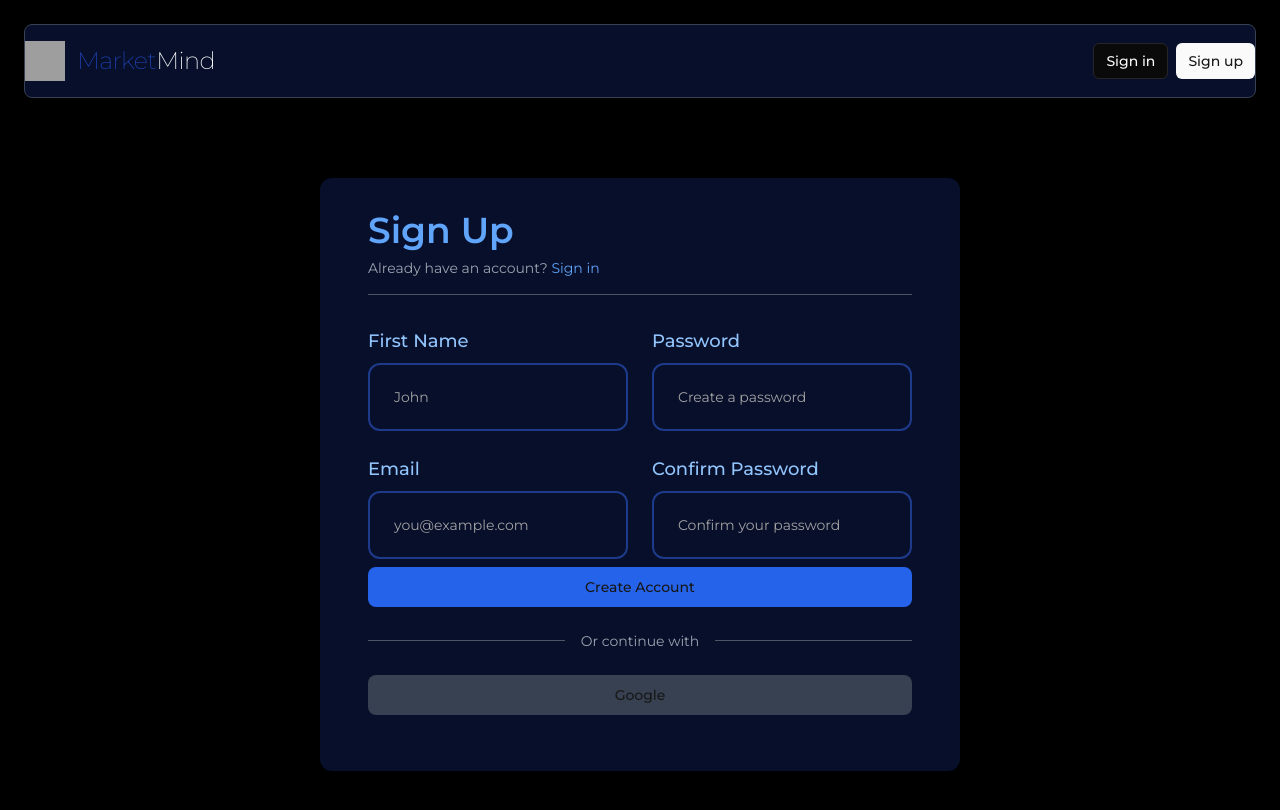
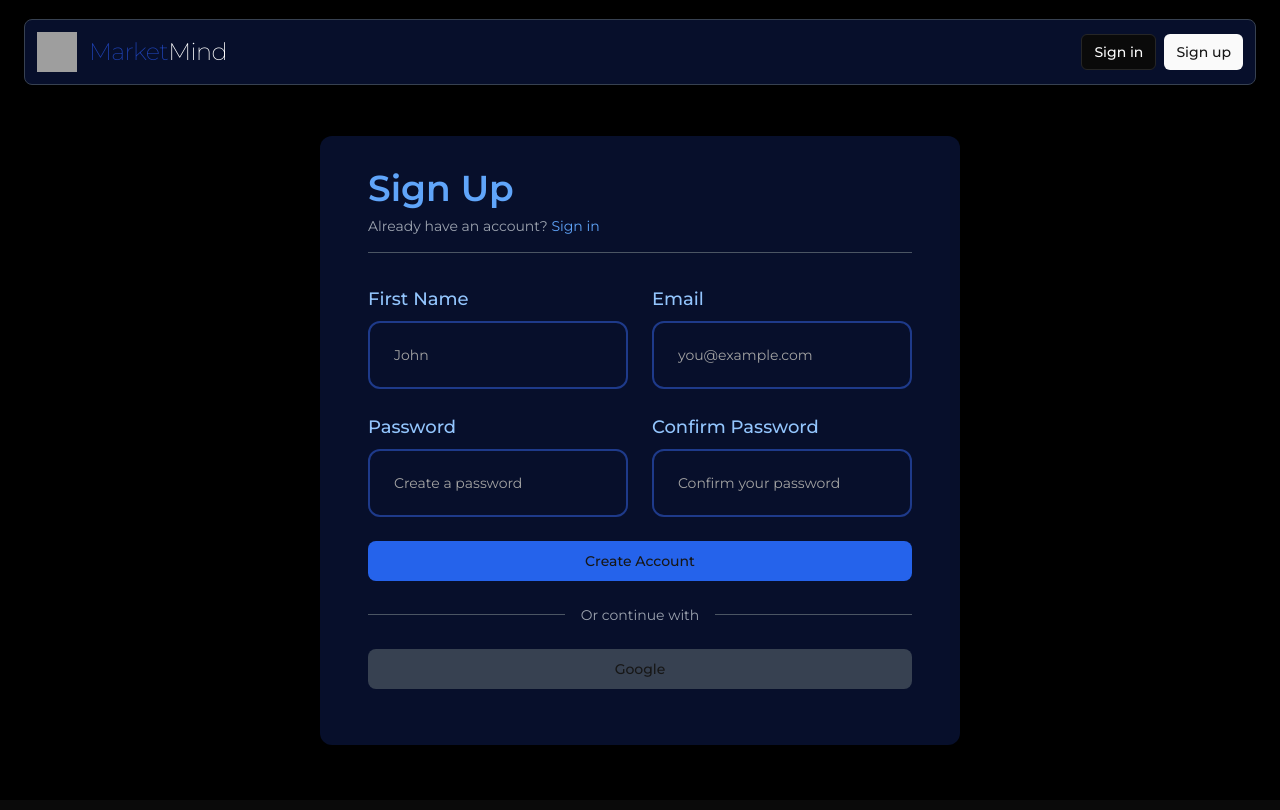
Before and after one commit to nikhilp1234567/Market-research-agent, a Next.js app: page /sign-up in a window 1280 px wide. Shown: the top 810 px of the page. Built offline with nearby package versions, Linux system fonts and the light colour scheme; no server answers; grey boxes are pictures that could not be loaded.

Commit message:
ui fixes

```diff
--- a/app/(auth-pages)/sign-up/page.tsx
+++ b/app/(auth-pages)/sign-up/page.tsx
@@ -40,6 +40,24 @@ export default async function SignUp(props: { searchParams: any }) {
                 </div>
 
                 <div className='space-y-2'>
+                  <Label htmlFor='password' className='text-lg font-medium text-blue-300'>
+                    Password
+                  </Label>
+                  <div className='flex justify-center items-center p-3 !border-solid !border-blue-900 border-[2px] rounded-xl hover:border-blue-700 transition-colors'>
+                    <Input
+                      type='password'
+                      name='password'
+                      placeholder='Create a password'
+                      required
+                      className='bg-transparent border-none outline-none focus-visible:ring-0 focus-visible:ring-offset-0'
+                    />
+                  </div>
+                </div>
+              </div>
+
+              {/* Right Column - Email and Confirm Password */}
+              <div className='space-y-6'>
+                <div className='space-y-2'>
                   <Label htmlFor='email' className='text-lg font-medium text-blue-300'>
                     Email
                   </Label>
@@ -48,24 +66,6 @@ export default async function SignUp(props: { searchParams: any }) {
                       name='email'
                       type='email'
                       placeholder='you@example.com'
-                      required
-                      className='bg-transparent border-none outline-none focus-visible:ring-0 focus-visible:ring-offset-0'
-                    />
-                  </div>
-                </div>
-              </div>
-
-              {/* Right Column - Password Fields */}
-              <div className='space-y-6'>
-                <div className='space-y-2'>
-                  <Label htmlFor='password' className='text-lg font-medium text-blue-300'>
-                    Password
-                  </Label>
-                  <div className='flex justify-center items-center p-3 !border-solid !border-blue-900 border-[2px] rounded-xl hover:border-blue-700 transition-colors'>
-                    <Input
-                      type='password'
-                      name='password'
-                      placeholder='Create a password'
                       required
                       className='bg-transparent border-none outline-none focus-visible:ring-0 focus-visible:ring-offset-0'
                     />
@@ -91,11 +91,10 @@ export default async function SignUp(props: { searchParams: any }) {
             <SubmitButton
               pendingText='Creating Account...'
               formAction={signUpAction}
-              className='bg-blue-600 px-8 transition-all hover:bg-blue-500 py-3 rounded-lg w-full font-medium mt-2'>
+              className='bg-blue-600 px-8 transition-all hover:bg-blue-500 py-3 rounded-lg w-full font-medium mt-6'>
               Create Account
             </SubmitButton>
           </form>
-
 
           <div className='relative'>
             <div className='absolute inset-0 flex items-center'>
--- a/app/page.tsx
+++ b/app/page.tsx
@@ -7,8 +7,6 @@ import "swiper/css";
 import "swiper/css/effect-coverflow";
 import "swiper/css/pagination";
 import ReferenceCard from "@/my-components/ReferenceCard";
-import { CheckoutForm } from "@/my-components/CheckoutForm";
-import { motion } from "motion/react";
 
 export default function Home() {
   return (
@@ -32,7 +30,7 @@ export default function Home() {
         </p>
         <div className='flex my-8 flex-row gap-6'>
           <Link
-            href='/sign-in'
+            href='/sign-up'
             className='bg-black border-2  border-white hover:bg-white hover:text-black text-white font-medium py-3 px-8 rounded-xl text-lg md:text-xl transition-all duration-300 hover:scale-[1.02] active:scale-95 shadow-lg hover:shadow-xl active:shadow-md'>
             Try It Now
           </Link>
@@ -40,7 +38,7 @@ export default function Home() {
       </section>
 
       {/* About Section */}
-      <section id='about-section' style={{ backgroundColor: "#070F2B" }} className='max-w-full mx-6 py-16 md:py-24 border rounded-xl border-blue-900/50'>
+      <section id='about-section' style={{ backgroundColor: "#070F2B" }} className='max-w-full mx-6 py-16 md:py-24 border rounded-xl border'>
         <div className='max-w-6xl mx-auto px-4'>
           <h2 className='text-3xl md:text-4xl font-light text-center mb-12 text-white animate-fade-up animate-once animate-ease-in-out'>
             Your Agentic Market Research Platform
@@ -62,7 +60,7 @@ export default function Home() {
             ].map((item, index) => (
               <div
                 key={index}
-                className='p-8 bg-gray-900 rounded-xl hover:bg-blue-900/20 transition-all duration-200 cursor-pointer hover:scale-105 animate-fade-up animate-once animate-ease-in-out'
+                className='p-8 border bg-gray-900 rounded-xl hover:bg-blue-900/20 transition-all duration-200 cursor-pointer hover:scale-105 animate-fade-up animate-once animate-ease-in-out'
                 style={{ animationDelay: `${index * 100}ms` }}>
                 <h3 className='text-2xl font-light mb-4 text-white'>{item.title}</h3>
                 <p className='text-gray-400'>{item.description}</p>
@@ -94,14 +92,16 @@ export default function Home() {
               ].map((feature, index) => (
                 <div
                   key={index}
-                  className='p-6 bg-gray-900 rounded-xl hover:bg-gray-800 transition-all duration-200 cursor-pointer animate-fade-up animate-once animate-ease-in-out'
+                  className='p-6 border bg-gray-900 rounded-xl hover:bg-gray-800 transition-all duration-200 cursor-pointer animate-fade-up animate-once animate-ease-in-out'
                   style={{ animationDelay: `${index * 100}ms` }}>
                   <h3 className='text-2xl font-light text-white mb-4'>{feature.title}</h3>
                   <p className='text-gray-400'>{feature.description}</p>
                 </div>
               ))}
             </div>
-            <div className='lg:col-span-2 bg-gray-900 rounded-xl hover:bg-gray-800 transition-colors duration-200 min-h-full md:h-[500px] animate-fade-up animate-once animate-ease-in-out'></div>
+            <div className='lg:col-span-2 border bg-gray-900 rounded-xl hover:bg-gray-800 transition-colors duration-200 min-h-full md:h-[500px] animate-fade-up animate-once animate-ease-in-out'>
+              <img src='/images/example.png' className='w-full border h-full rounded-xl' alt='' />
+            </div>
           </div>
         </div>
       </section>
@@ -130,14 +130,11 @@ export default function Home() {
             ].map((useCase, index) => (
               <div
                 key={index}
-                className='bg-gray-900 rounded-xl p-8 flex flex-col justify-between text-center hover:bg-gray-800 transition-all duration-200 hover:scale-105 cursor-pointer animate-fade-up animate-once animate-ease-in-out'
+                className='bg-gray-900 rounded-xl border p-8 flex flex-col justify-between text-center hover:bg-gray-800 transition-all duration-200 hover:scale-105 cursor-pointer animate-fade-up animate-once animate-ease-in-out'
                 style={{ animationDelay: `${index * 100}ms` }}>
                 <div className='text-4xl mb-4 hover:scale-110 transition-transform duration-200'>{useCase.icon}</div>
                 <h4 className='text-2xl font-light text-white mb-4'>{useCase.title}</h4>
                 <p className='text-gray-400'>{useCase.description}</p>
-                <button className='mt-6 w-full bg-blue-600 hover:bg-blue-500 text-white font-medium py-3 rounded-lg transition-all duration-200 hover:scale-105'>
-                  Learn More
-                </button>
               </div>
             ))}
           </div>
@@ -189,7 +186,7 @@ export default function Home() {
             ].map((review, index) => (
               <SwiperSlide
                 key={index}
-                className='bg-gray-900 rounded-xl hover:bg-gray-800 transition-colors duration-200 h-full animate-fade-up animate-once animate-ease-in-out'
+                className='bg-gray-900 rounded-xl border hover:bg-gray-800 transition-colors duration-200 h-full animate-fade-up animate-once animate-ease-in-out'
                 style={{ animationDelay: `${index * 100}ms` }}>
                 <ReferenceCard name={review.name} reference={review.reference} />
               </SwiperSlide>
@@ -199,10 +196,8 @@ export default function Home() {
       </section>
 
       {/* Footer */}
-      <footer id='footer' style={{ backgroundColor: "#070F2B" }} className='max-w-full rounded-lg m-6 pb-8 border'>
-        <div className=' pt-8 text-center'>
-          <p className='text-gray-400'>&copy; 2025 MarketMind. All rights reserved.</p>
-        </div>
+      <footer id='footer' style={{ backgroundColor: "#070F2B" }} className='max-w-full h-20 flex justify-center items-center rounded-lg m-6 border'>
+        <p className='text-gray-400'>&copy; 2025 MarketMind. All rights reserved.</p>
       </footer>
     </div>
   );
--- a/my-components/Nav.tsx
+++ b/my-components/Nav.tsx
@@ -8,11 +8,8 @@ import { CheckoutForm } from "./CheckoutForm";
 
 export default function Nav() {
   return (
-    <nav
-      id='main-navigation'
-      style={{ backgroundColor: "#070F2B" }}
-      className='max-w-full flex justify-center items-center sticky py-4 top-0 z-50 h-20 border rounded-lg !m-6 border-gray-700'>
-      <div className='w-full max-w-7xl flex justify-between items-center'>
+    <nav id='main-navigation' className='w-full flex justify-center items-center sticky top-0 z-1 h-20 '>
+      <div className='w-full m-6 mt-12 p-3 bg-[#070F2B] border !border-gray-700 rounded-lg flex justify-between items-center'>
         <div id='nav-left' className='flex gap-8 items-center transition-all duration-300'>
           <Link href={"/"} id='home-link' className='flex items-center gap-3 hover:opacity-80 transition-opacity'>
             <img src='/icon.ico' alt='MarketMind Logo' className='h-10 w-10' />
```
Also changed, not shown: public/images/example.png (added), 1 other file (tests, documents, lock files or other folders).
